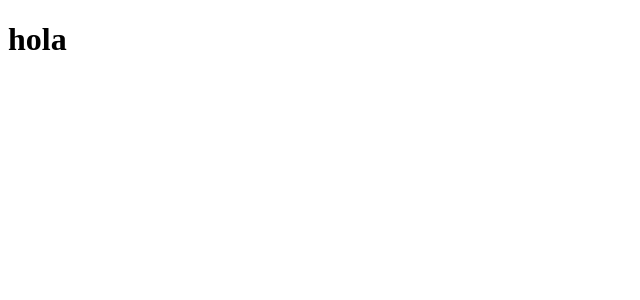
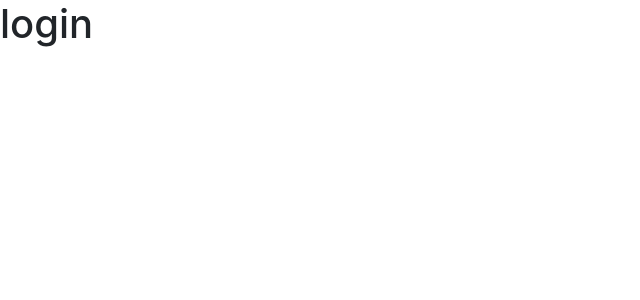
Before and after one commit to svetlasyrimis/rentonpark, a React (Create React App) app: page /login in a window 1280 px wide. Shown: the top 300 px of the page, without its empty margins (0-640 px from the left). Built offline with nearby package versions, Linux system fonts and the light colour scheme.

Commit message:
ADD: Bootstrap and first component

```diff
--- a/src/App.js
+++ b/src/App.js
@@ -1,7 +1,15 @@
 import React from "react";
+import { BrowserRouter, Switch, Route } from "react-router-dom";
+import Login from "./components/Login";
 
 function App() {
-  return <h1>hola</h1>;
+  return (
+    <BrowserRouter>
+      <Switch>
+        <Route exact path="/login" component={Login} />
+      </Switch>
+    </BrowserRouter>
+  );
 }
 
 export default App;
--- /dev/null
+++ b/src/components/Login.js
@@ -0,0 +1,7 @@
+import React, { Component } from "react";
+
+export default class Login extends Component {
+  render() {
+    return <h1>login</h1>;
+  }
+}
--- a/src/index.js
+++ b/src/index.js
@@ -1,6 +1,7 @@
 import React from "react";
 import ReactDOM from "react-dom";
 import App from "./App";
+import "bootstrap/dist/css/bootstrap.css";
 import * as serviceWorker from "./serviceWorker";
 
 ReactDOM.render(<App />, document.getElementById("root"));
```
